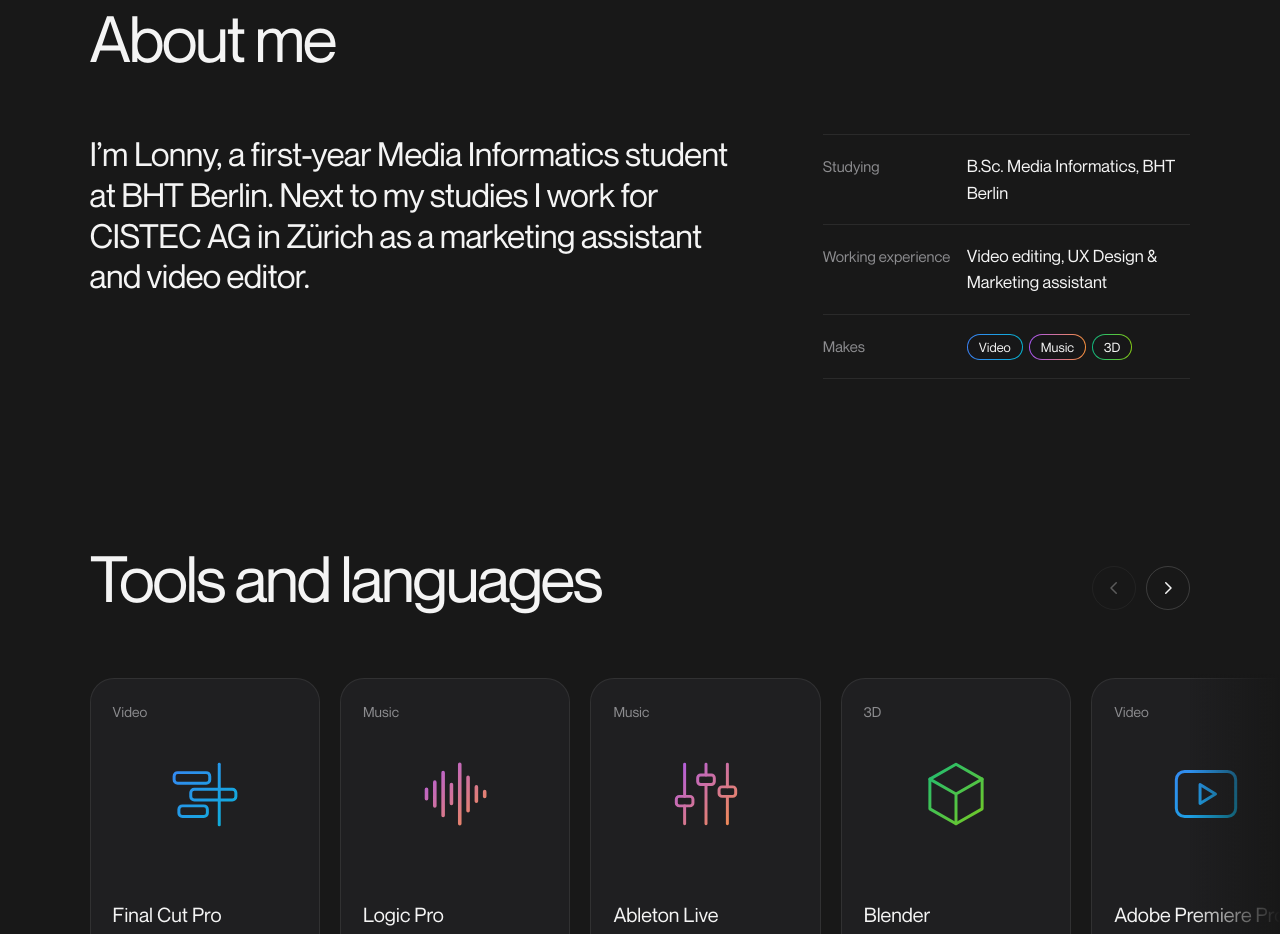
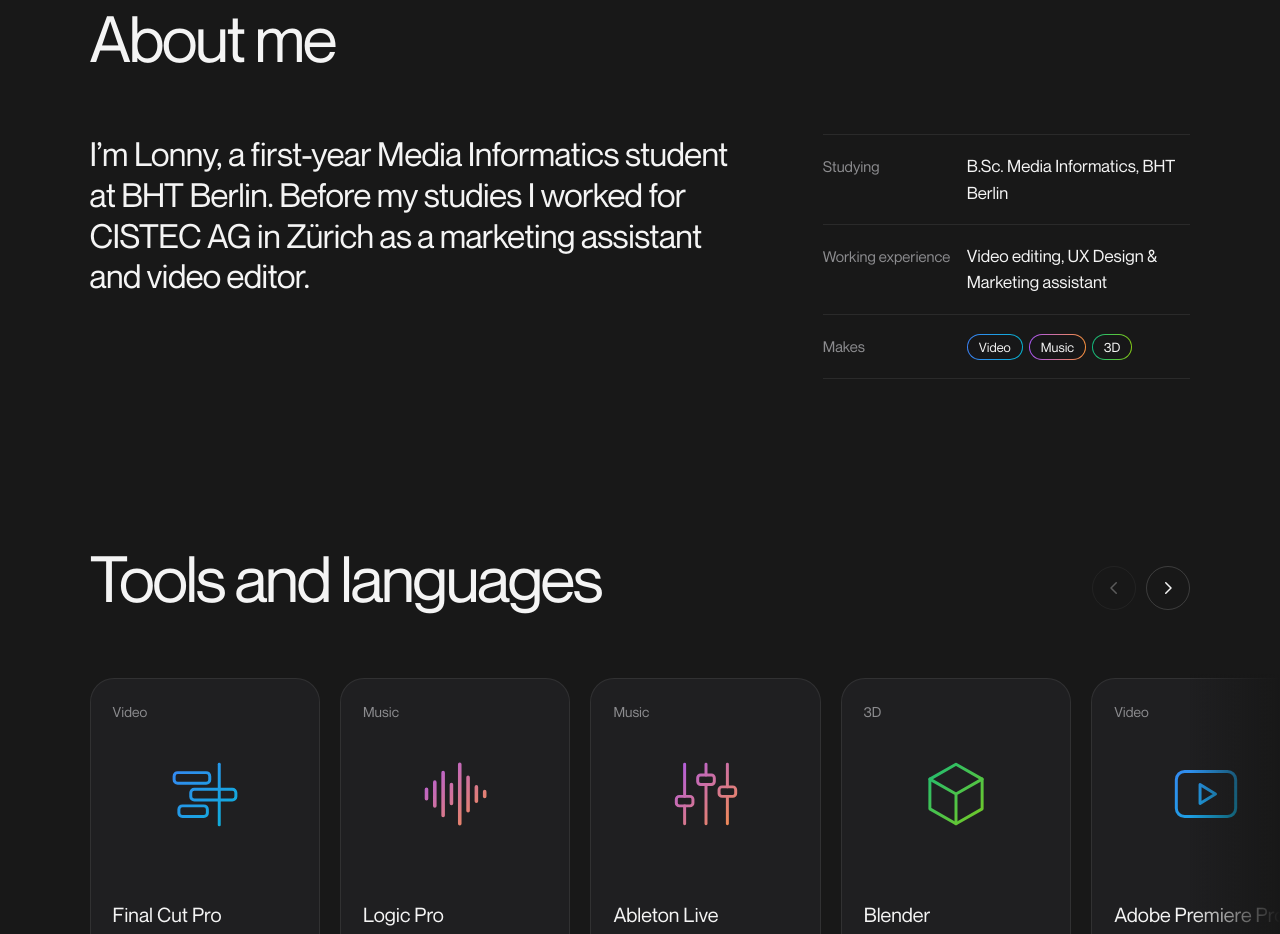
Before and after one commit to lozywork/lozywork.github.io, a Nuxt app: page / in a window 1280 px wide. Shown: the part 960-1894 px from the top of the page. Built offline with nearby package versions, Linux system fonts and the light colour scheme.

Commit message:
fixed about me text

```diff
--- a/data/site.ts
+++ b/data/site.ts
@@ -116,7 +116,7 @@ export const site: Site = {
   },
 
   about: {
-    statement: 'I’m Lonny, a first-year Media Informatics student at BHT Berlin. Next to my studies I work for CISTEC AG in Zürich as a marketing assistant and video editor.',
+    statement: 'I’m Lonny, a first-year Media Informatics student at BHT Berlin. Before my studies I worked for CISTEC AG in Zürich as a marketing assistant and video editor.',
     facts: [
       { label: 'Studying', value: 'B.Sc. Media Informatics, BHT Berlin' },
       { label: 'Working experience', value: 'Video editing, UX Design & Marketing assistant' },
```
